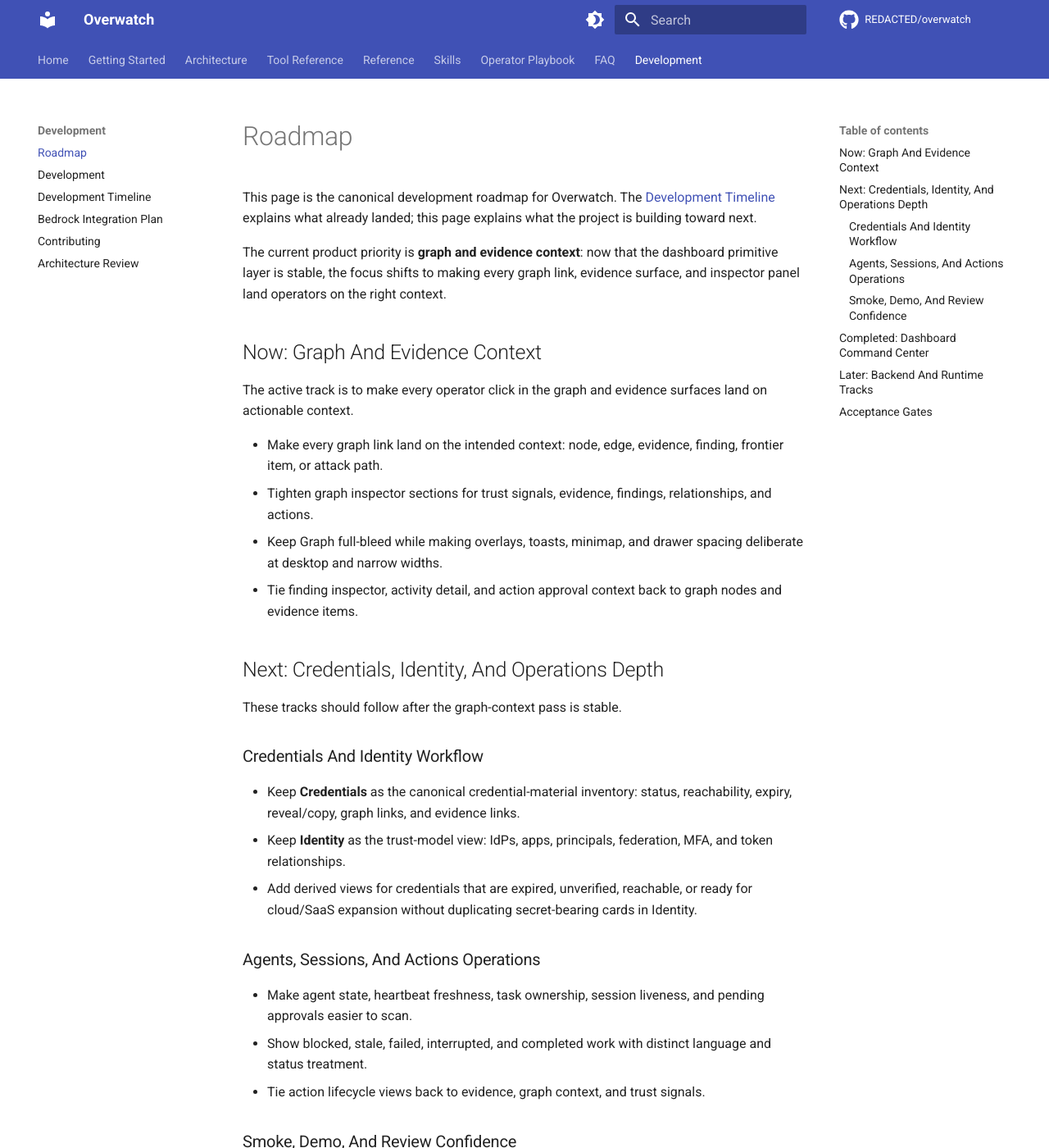
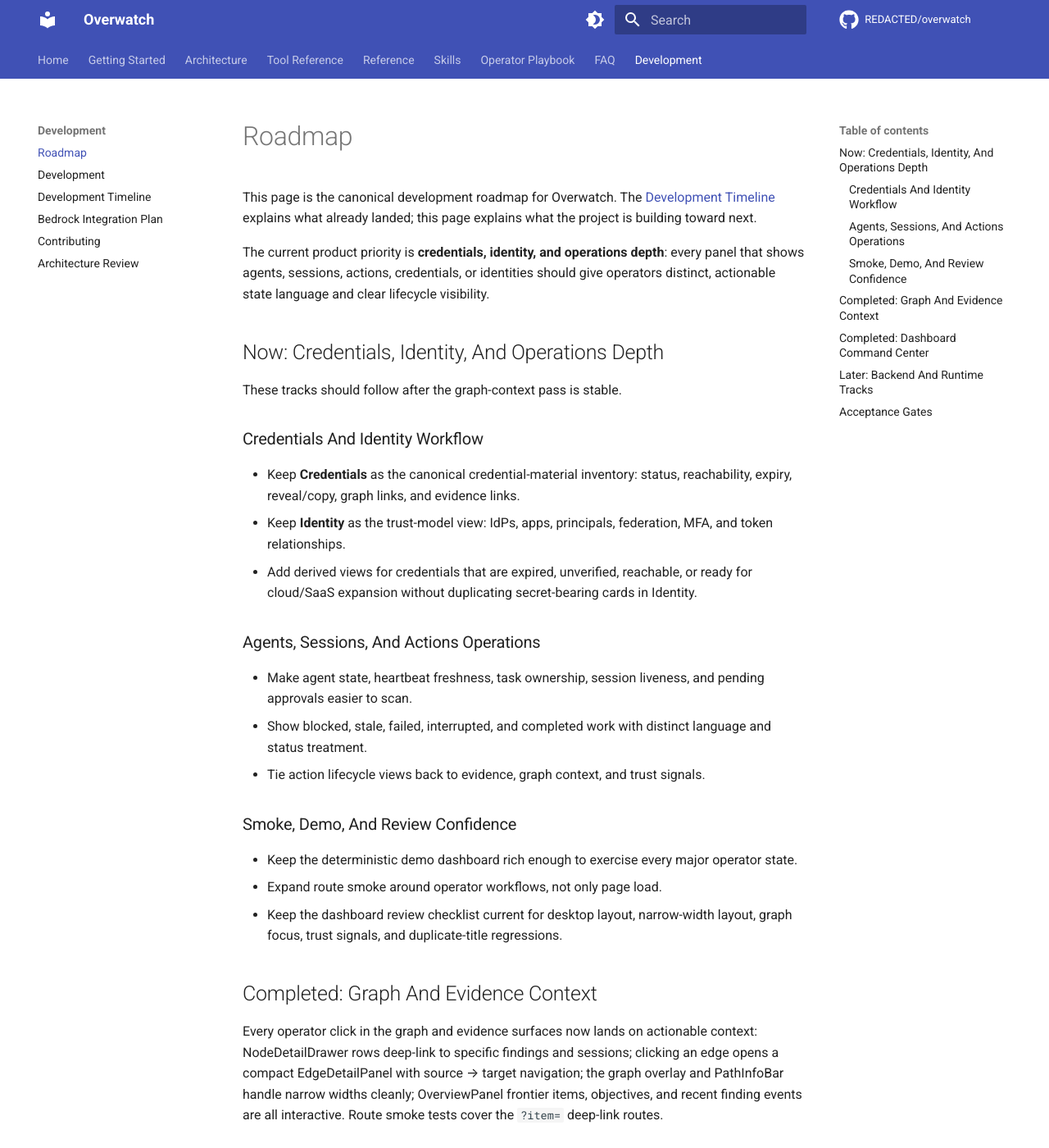
Before and after one commit to professor-moody/overwatch, an MkDocs documentation site: the page built from docs/roadmap.md, in a window 1280 px wide and 1400 px high. Shown: the whole window at 82% size. Built offline with MkDocs 1.6.1 and Material for MkDocs 9.7.7, drawn with Linux system fonts in a browser that asks for light colours; comment, search, counter and statistics services are not loaded.

Commit message:
feat: close graph/evidence context track
OverviewPanel recent findings and recent change rows are now clickable buttons
that deep-link to the first target node in graph view (with 2-hop neighborhood)
or fall back to the relevant panel root.

Route smoke covers the new ?item= deep-link routes for /findings and /sessions
so future regressions in panel pre-selection are caught.

Roadmap promotes Credentials, Identity, And Operations Depth to the active
track; Graph And Evidence Context moves to Completed.

Co-Authored-By: Claude Opus 4.7 (1M context) <noreply@anthropic.com>

```diff
--- a/docs/roadmap.md
+++ b/docs/roadmap.md
@@ -4,25 +4,12 @@ This page is the canonical development roadmap for Overwatch. The
 [Development Timeline](development-timeline.md) explains what already landed;
 this page explains what the project is building toward next.
 
-The current product priority is **graph and evidence context**: now that the
-dashboard primitive layer is stable, the focus shifts to making every graph
-link, evidence surface, and inspector panel land operators on the right context.
+The current product priority is **credentials, identity, and operations depth**:
+every panel that shows agents, sessions, actions, credentials, or identities
+should give operators distinct, actionable state language and clear lifecycle
+visibility.
 
-## Now: Graph And Evidence Context
-
-The active track is to make every operator click in the graph and evidence
-surfaces land on actionable context.
-
-- Make every graph link land on the intended context: node, edge, evidence,
-  finding, frontier item, or attack path.
-- Tighten graph inspector sections for trust signals, evidence, findings,
-  relationships, and actions.
-- Keep Graph full-bleed while making overlays, toasts, minimap, and drawer
-  spacing deliberate at desktop and narrow widths.
-- Tie finding inspector, activity detail, and action approval context back to
-  graph nodes and evidence items.
-
-## Next: Credentials, Identity, And Operations Depth
+## Now: Credentials, Identity, And Operations Depth
 
 These tracks should follow after the graph-context pass is stable.
 
@@ -52,6 +39,15 @@ These tracks should follow after the graph-context pass is stable.
 - Expand route smoke around operator workflows, not only page load.
 - Keep the dashboard review checklist current for desktop layout, narrow-width
   layout, graph focus, trust signals, and duplicate-title regressions.
+
+## Completed: Graph And Evidence Context
+
+Every operator click in the graph and evidence surfaces now lands on actionable
+context: NodeDetailDrawer rows deep-link to specific findings and sessions;
+clicking an edge opens a compact EdgeDetailPanel with source → target navigation;
+the graph overlay and PathInfoBar handle narrow widths cleanly; OverviewPanel
+frontier items, objectives, and recent finding events are all interactive.
+Route smoke tests cover the `?item=` deep-link routes.
 
 ## Completed: Dashboard Command Center
 
```
Also changed, not shown: src/dashboard-next/src/components/panels/OverviewPanel.tsx (+22 -5 lines), 1 other file.
